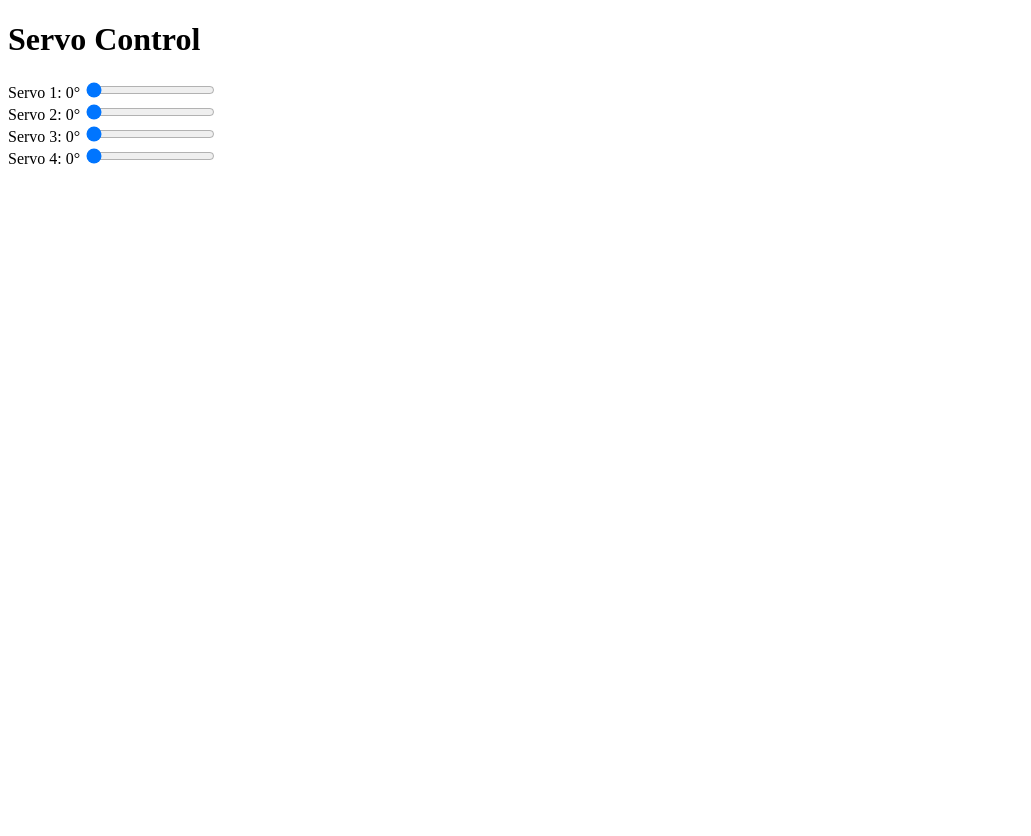
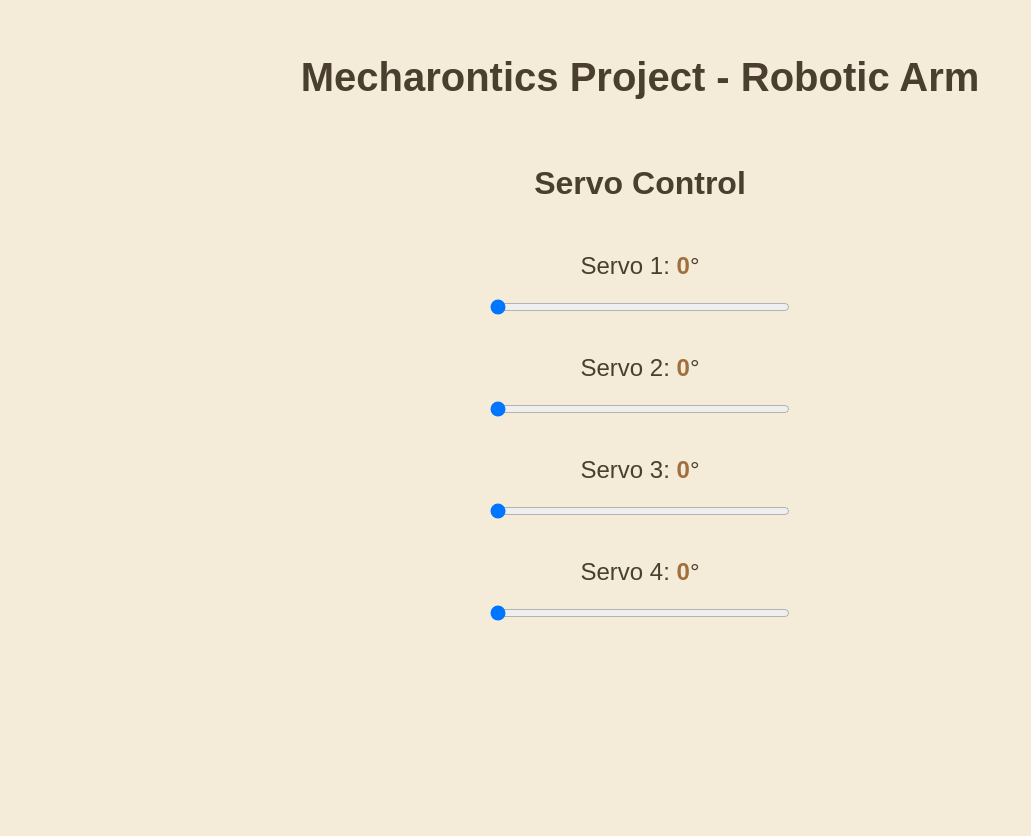
Before and after one commit to LayasaranP/sanjayProject, a FastAPI app: page / in a window 1280 px wide. Shown: the whole page, without its empty margins (0-1031 px from the left). Before the commit the page ends 164 px from the top, so only its background shows below. Run offline with FastAPI, Linux system fonts and the light colour scheme.

Commit message:
updated the ui

```diff
--- a/templates/index.html
+++ b/templates/index.html
@@ -1,24 +1,76 @@
 <!DOCTYPE html>
 <html>
 <head>
-    <title>Servo Control</title>
+    <title>Mecharontics Project - Robotic Arm</title>
+
+    <style>
+        body {
+            background-color: #f4ecd8;
+            font-family: Arial, sans-serif;
+            display: flex;
+            flex-direction: column;
+            align-items: center;
+            justify-content: flex-start;
+            min-height: 100vh;
+            padding-top: 20px;
+            color: #4a3f2f;
+        }
+
+        h1 {
+            font-size: 2.5rem;
+            margin-bottom: 40px;
+        }
+
+        h2 {
+            margin-top:25px;
+            margin-bottom:40px;
+            font-size:2rem;
+        }
+
+
+        .servo-container {
+            display: flex;
+            flex-direction: column;
+            align-items: center;
+            margin-bottom: 30px;
+            line-height: 2;
+        }
+
+        label {
+            font-size: 1.5rem;
+            margin-bottom: 10px;
+        }
+
+        input[type="range"] {
+            width: 300px;
+            height: 10px;
+            cursor: pointer;
+        }
+
+        span {
+            font-weight: bold;
+            color: #a16f3f;
+        }
+    </style>
 </head>
 <body>
-    <h1>Servo Control</h1>
-    <div>
-        <label>Servo 1: <span id="s1_val">0</span>°</label>
+    <h1>Mecharontics Project - Robotic Arm</h1>
+   <h2>Servo Control</h2>
+
+    <div class="servo-container">
+        <label for="s1">Servo 1: <span id="s1_val">0</span>°</label>
         <input type="range" id="s1" min="0" max="180" value="0">
     </div>
-    <div>
-        <label>Servo 2: <span id="s2_val">0</span>°</label>
+    <div class="servo-container">
+        <label for="s2">Servo 2: <span id="s2_val">0</span>°</label>
         <input type="range" id="s2" min="0" max="180" value="0">
     </div>
-    <div>
-        <label>Servo 3: <span id="s3_val">0</span>°</label>
+    <div class="servo-container">
+        <label for="s3">Servo 3: <span id="s3_val">0</span>°</label>
         <input type="range" id="s3" min="0" max="180" value="0">
     </div>
-    <div>
-        <label>Servo 4: <span id="s4_val">0</span>°</label>
+    <div class="servo-container">
+        <label for="s4">Servo 4: <span id="s4_val">0</span>°</label>
         <input type="range" id="s4" min="0" max="180" value="0">
     </div>
 
@@ -37,7 +89,9 @@
                 method: 'POST',
                 headers: {'Content-Type': 'application/json'},
                 body: JSON.stringify(data)
-            });
+            }).then(response => {
+                if (!response.ok) console.error('Failed to update servo:', response.statusText);
+            }).catch(err => console.error('Error:', err));
         }
 
         sliders.forEach((slider, i) => {
```
